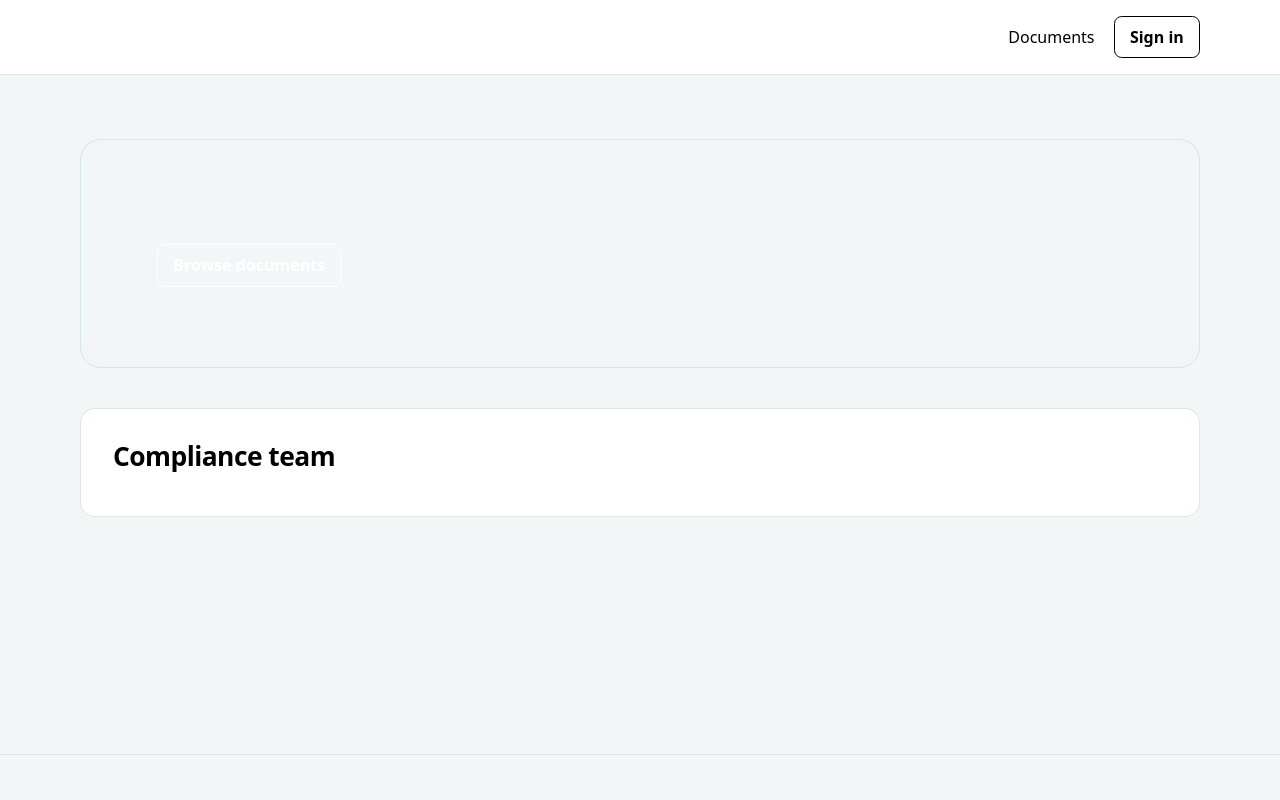
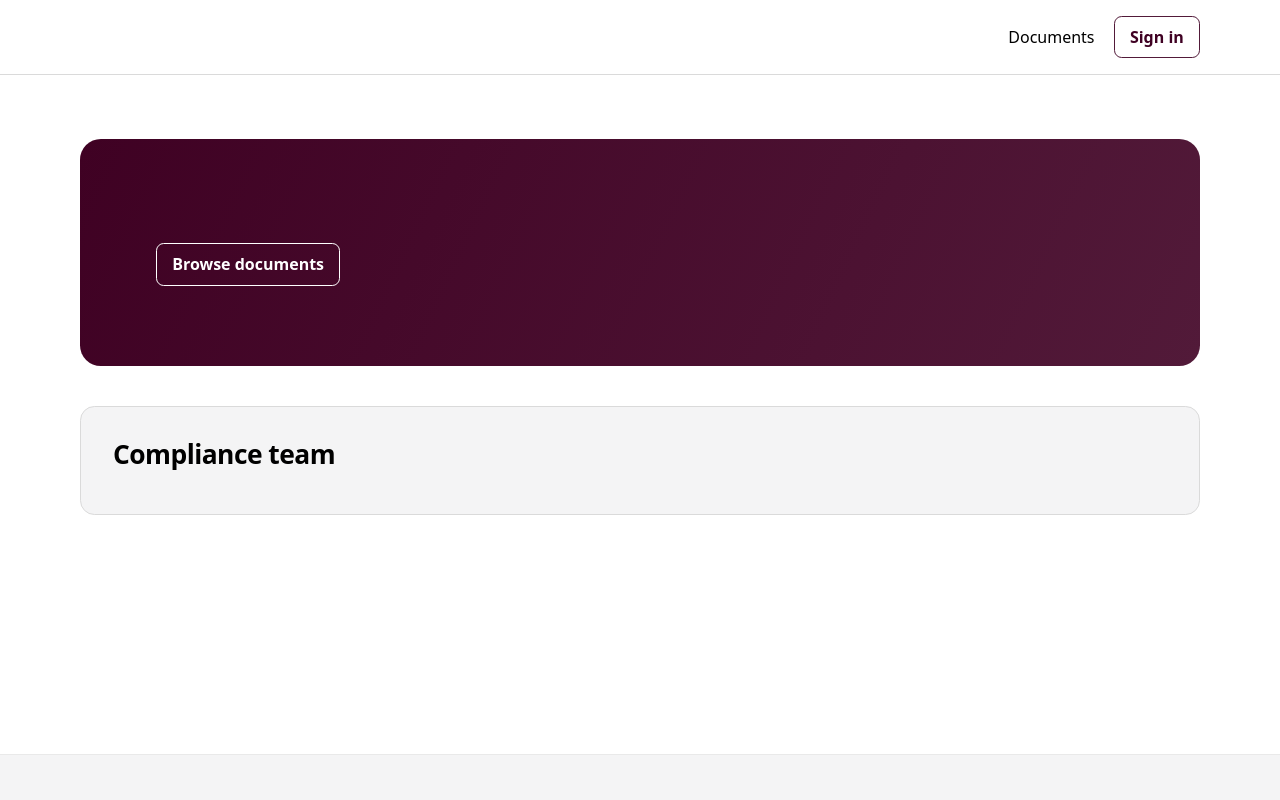
Before and after one commit to roelsroels/trust-centre, a Python web app: template portal/templates/home.html in a window 1280 px wide. Run offline with Jinja, Linux system fonts and the light colour scheme; the template is opened without the code that fills it, so the values that code supplies are empty.

Commit message:
Apply the Burgundy, Breeze, and Coral website palette

```diff
--- a/portal/app.py
+++ b/portal/app.py
@@ -11,7 +11,7 @@ from .admin import manage
 from .auth import auth, hash_password, load_user
 from .cli import register_commands
 from .db import close_db
-from .models import TIERS
+from .models import TIERS, button_text
 from .views import branding, public
 
 
@@ -46,7 +46,8 @@ def create_app(**overrides):
 
     @app.context_processor
     def shared():
-        return {"brand": branding(), "user": g.get("user"), "staff": g.get("staff"),
+        brand = branding()
+        return {"brand": brand, "button_text": button_text(brand["accent"]), "user": g.get("user"), "staff": g.get("staff"),
                 "tiers": TIERS, "messages": get_flashed_messages()}
 
     @app.template_filter("shortdate")
--- a/portal/cli.py
+++ b/portal/cli.py
@@ -9,6 +9,7 @@ from werkzeug.datastructures import FileStorage
 from .auth import hash_password, password_error
 from .db import initialize, now, one, run, write
 from .demo.catalog import COMPANY, SAMPLES
+from .models import BURGUNDY, CORAL
 from .services import add_revision, discard, process_mail, stash_file
 
 
@@ -67,9 +68,9 @@ def register_commands(app):
                 if brand or one("SELECT id FROM portal_document LIMIT 1"):
                     raise click.ClickException("Use a fresh portal database to install the demo.")
                 run("""INSERT INTO portal_branding(name,introduction,team,logo_url,accent,ink,font,access_inbox,show_demo_team)
-                       VALUES (?,?,?,'','#076e65','#132a42','sans','',1)""", COMPANY,
+                       VALUES (?,?,?,'',?,?,'sans','',1)""", COMPANY,
                     "Explore how our fictional workflow platform handles security, privacy, and compliance.",
-                    "Meet the people behind our security, audit, and privacy programmes.")
+                    "Meet the people behind our security, audit, and privacy programmes.", CORAL, BURGUNDY)
                 for sample in SAMPLES:
                     run("INSERT OR IGNORE INTO portal_category(name,description) VALUES (?, '')", sample.category)
                     category = one("SELECT id FROM portal_category WHERE name=?", sample.category)
--- a/portal/static/portal.css
+++ b/portal/static/portal.css
@@ -1,17 +1,27 @@
 * { box-sizing: border-box; }
-:root { color-scheme: light; }
+:root {
+  color-scheme: light;
+  --burgundy: #3F0123;
+  --burgundy-secondary: #521A39;
+  --breeze: #D9E8FF;
+  --white: #FFFFFF;
+  --grey-light: #F4F4F5;
+  --grey-medium: #E9E9E9;
+  --grey-dark: #DADADA;
+  --muted: #643C51;
+}
 body {
-  margin: 0; background: #f3f6f7; color: var(--ink);
+  margin: 0; background: var(--white); color: var(--ink);
   font: 1rem/1.55 system-ui, sans-serif;
   min-height: 100vh; display: flex; flex-direction: column;
 }
 body.font-serif { font-family: Georgia, serif; }
 body.font-mono { font-family: ui-monospace, monospace; }
-a { color: var(--accent); text-underline-offset: .18em; }
+a { color: var(--burgundy-secondary); text-underline-offset: .18em; }
 a:hover { text-decoration-thickness: 2px; }
-:focus-visible { outline: 3px solid var(--accent); outline-offset: 4px; }
+:focus-visible { outline: 3px solid var(--burgundy-secondary); outline-offset: 4px; }
 .wrap { width: min(100% - 2rem, 70rem); margin-inline: auto; }
-.masthead { background: white; border-bottom: 1px solid #dce5e8; }
+.masthead { background: white; border-bottom: 1px solid var(--grey-dark); }
 .navigation, .navigation nav, .wordmark, .actions {
   display: flex; flex-wrap: wrap; align-items: center; gap: .8rem 1.2rem;
 }
@@ -27,28 +37,31 @@ h1 { font-size: clamp(2rem, 6vw, 3.5rem); line-height: 1.08; letter-spacing: -.0
 h2 { font-size: clamp(1.2rem, 3vw, 1.65rem); line-height: 1.2; letter-spacing: -.02em; }
 .hero {
   padding: clamp(2rem, 7vw, 5rem) clamp(1.25rem, 6vw, 4.75rem);
-  border-radius: 1.3rem; border: 1px solid #d4e7e5;
-  background: linear-gradient(120deg, #fff 16%, #fff 43%, color-mix(in srgb, var(--accent) 15%, white) 100%);
+  border-radius: 1.3rem;
+  background: linear-gradient(115deg, var(--burgundy), var(--burgundy-secondary));
+  color: var(--white);
 }
+.hero :focus-visible { outline-color: var(--white); }
 .hero h1 { font-size: clamp(2.45rem, 8vw, 4.9rem); }
 .hero p { max-width: 45ch; font-size: 1.18rem; margin-bottom: 1.5rem; }
 .section { margin-top: 2.5rem; }
 .categories { display: grid; grid-template-columns: repeat(auto-fit, minmax(min(100%, 14rem), 1fr)); gap: 1rem; }
 .category, .row, .panel, .team, dialog {
-  background: white; border: 1px solid #dce5e8; border-radius: .9rem;
+  background: white; border: 1px solid var(--grey-dark); border-radius: .9rem;
   padding: clamp(1.1rem, 3.5vw, 2rem);
 }
 .category { color: var(--ink); text-decoration: none; display: grid; gap: .4rem; }
-.category:hover { border-color: var(--accent); }
-.category span, .metadata, .category-label { color: #506477; }
-.team { display: grid; gap: .5rem 1.5rem; grid-template-columns: repeat(auto-fit, minmax(min(100%, 17rem), 1fr)); }
+.category { background: var(--breeze); border-color: transparent; }
+.category:hover { border-color: var(--burgundy-secondary); }
+.category span, .metadata, .category-label { color: var(--muted); }
+.team { background: var(--grey-light); display: grid; gap: .5rem 1.5rem; grid-template-columns: repeat(auto-fit, minmax(min(100%, 17rem), 1fr)); }
 .team p:last-child { margin-bottom: 0; }
 .page-heading, .row { display: flex; gap: 1rem; justify-content: space-between; align-items: center; flex-wrap: wrap; }
 .row h2 { margin-top: .25rem; margin-bottom: .35rem; }
 .row p, .panel p { max-width: 66ch; overflow-wrap: anywhere; }
 .filters { display: flex; flex-wrap: wrap; gap: .5rem; margin: 1rem 0 1.4rem; }
-.filters a, .pill { background: #e4eeef; border-radius: .45rem; color: var(--ink); padding: .35rem .7rem; font-weight: 650; font-size: .9rem; text-decoration: none; }
-.filters a[aria-current] { background: var(--ink); color: white; }
+.filters a, .pill { background: var(--breeze); border-radius: .45rem; color: var(--ink); padding: .35rem .7rem; font-weight: 650; font-size: .9rem; text-decoration: none; }
+.filters a[aria-current] { background: var(--burgundy); color: white; }
 .pill { display: inline-block; }
 .category-label { font-size: .88rem; font-weight: 700; }
 .documents { display: grid; gap: .8rem; }
@@ -56,43 +69,43 @@ h2 { font-size: clamp(1.2rem, 3vw, 1.65rem); line-height: 1.2; letter-spacing: -
   display: inline-flex; justify-content: center; align-items: center; min-height: 2.65rem;
   border: 1px solid var(--accent); border-radius: .48rem;
   padding: .48rem .95rem; font: inherit; font-weight: 650;
-  color: white; background: var(--accent); cursor: pointer; text-decoration: none;
+  color: var(--on-accent); background: var(--accent); cursor: pointer; text-decoration: none;
 }
 button[hidden] { display: none; }
-.button:hover, button:hover { filter: brightness(.92); }
-.outline { color: var(--accent); background: white; }
+.button:hover, button:hover { box-shadow: inset 0 0 0 1px currentColor; }
+.outline { color: var(--burgundy); background: var(--white); border-color: var(--burgundy-secondary); }
 .narrow { max-width: 39rem; }
 .back { display: inline-block; margin-bottom: 1rem; }
 .panel h1 { margin-block: .25rem 1rem; }
 .panel > form, .panel .actions, .history { margin-top: 1rem; }
-.notice { padding: .75rem 1rem; background: #e3f2ee; border-radius: .5rem; margin-bottom: 1rem; }
+.notice { padding: .75rem 1rem; background: var(--breeze); border-radius: .5rem; margin-bottom: 1rem; }
 .stack p label { display: block; font-weight: 650; }
-.stack input:not([type=hidden]) { width: 100%; min-height: 2.6rem; font: inherit; padding: .45rem .65rem; border-radius: .4rem; border: 1px solid #94a7b2; }
+.stack input:not([type=hidden]) { width: 100%; min-height: 2.6rem; font: inherit; padding: .45rem .65rem; border-radius: .4rem; border: 1px solid #8A7882; }
 .errorlist { color: #9a2635; }
 dialog { width: min(100% - 2rem, 36rem); color: var(--ink); }
 dialog:not(:modal) { position: static; margin: 1rem 0 0; }
-dialog::backdrop { background: #10263bb3; }
-.agreement { max-height: 42vh; overflow: auto; background: #f2f6f7; padding: 1rem; margin-block: 1rem; border-radius: .5rem; overflow-wrap: anywhere; }
+dialog::backdrop { background: #3f0123b3; }
+.agreement { max-height: 42vh; overflow: auto; background: var(--grey-light); padding: 1rem; margin-block: 1rem; border-radius: .5rem; overflow-wrap: anywhere; }
 .checkbox { display: flex; align-items: center; gap: .6rem; font-weight: 650; }
 .checkbox input { width: 1.2rem; height: 1.2rem; accent-color: var(--accent); }
-.footer { padding-block: 1.4rem; border-top: 1px solid #dce5e8; font-size: .9rem; }
+.footer { padding-block: 1.4rem; background: var(--grey-light); border-top: 1px solid var(--grey-medium); font-size: .9rem; }
 .skip { position: absolute; inset: .5rem auto auto .5rem; transform: translateY(-150%); background: white; z-index: 2; padding: .5rem; }
 .skip:focus { transform: none; }
 .team-profiles {
   display: grid; grid-column: 1 / -1; gap: 1rem; margin-top: .65rem;
   grid-template-columns: repeat(auto-fit, minmax(min(100%, 14rem), 1fr));
 }
-.profile { border: 1px solid #dce5e8; border-radius: .75rem; overflow: hidden; }
+.profile { background: var(--white); border: 1px solid var(--grey-dark); border-radius: .75rem; overflow: hidden; }
 .portrait {
-  aspect-ratio: 1.15; background: #dce5e8 url("demo/team-portraits.jpg") no-repeat center 24% / 300% auto;
+  aspect-ratio: 1.15; background: var(--grey-dark) url("demo/team-portraits.jpg") no-repeat center 24% / 300% auto;
 }
 .portrait-left { background-position-x: left; }
 .portrait-right { background-position-x: right; }
 .profile > div:not(.portrait) { padding: .9rem 1rem 1rem; }
 .profile h3 { margin: 0; font-size: 1.12rem; }
 .profile p { margin: .25rem 0 0; }
-.profile .role { color: var(--accent); font-weight: 650; }
-.demo-note { grid-column: 1 / -1; color: #506477; font-size: .875rem; }
+.profile .role { color: var(--burgundy-secondary); font-weight: 650; }
+.demo-note { grid-column: 1 / -1; color: var(--muted); font-size: .875rem; }
 .preserve-lines { white-space: pre-line; }
 .management-nav { margin-top: 0; }
 .manage-heading { margin-bottom: 1.2rem; }
@@ -103,16 +116,16 @@ dialog::backdrop { background: #10263bb3; }
 .manage-form label { display: block; font-weight: 650; }
 .manage-form input:not([type=checkbox]), .manage-form select, .manage-form textarea {
   display: block; width: 100%; min-height: 2.65rem; margin-top: .3rem;
-  border: 1px solid #94a7b2; border-radius: .4rem; padding: .45rem .65rem;
+  border: 1px solid #8A7882; border-radius: .4rem; padding: .45rem .65rem;
   background: white; color: var(--ink); font: inherit;
 }
 .manage-form input[type=color] { width: 5rem; }
 .manage-form label.checkbox { display: flex; }
-.form-field small { display: block; color: #506477; margin-top: .25rem; }
+.form-field small { display: block; color: var(--muted); margin-top: .25rem; }
 .management-list { list-style: none; padding: 0; margin: 0; }
 .management-list li { display: flex; flex-wrap: wrap; align-items: center; justify-content: space-between; gap: .65rem 1rem; padding: .8rem 0; }
-.management-list li + li { border-top: 1px solid #dce5e8; }
+.management-list li + li { border-top: 1px solid var(--grey-dark); }
 .management-list li .metadata { display: block; overflow-wrap: anywhere; }
 .history .manage-form { margin-top: 1rem; }
 .manage-search { margin: 0 0 .6rem; }
-.manage-search input { padding: .5rem; border: 1px solid #94a7b2; border-radius: .4rem; font: inherit; max-width: 100%; }
+.manage-search input { padding: .5rem; border: 1px solid #8A7882; border-radius: .4rem; font: inherit; max-width: 100%; }
--- a/portal/templates/base.html
+++ b/portal/templates/base.html
@@ -8,7 +8,7 @@
   <link rel="stylesheet" href="{{ url_for('static', filename='portal.css') }}">
   <script src="{{ url_for('static', filename='dialog.js') }}" defer></script>
 </head>
-<body class="font-{{ brand.font }}" style="--accent: {{ brand.accent }}; --ink: {{ brand.ink }}">
+<body class="font-{{ brand.font }}" style="--accent: {{ brand.accent }}; --ink: {{ brand.ink }}; --on-accent: {{ button_text }}">
   <a class="skip" href="#main">Skip to content</a>
   <header class="masthead">
     <div class="wrap navigation">
```
Also changed, not shown: portal/db.py (+7 -0 lines), portal/models.py (+18 -2 lines).
